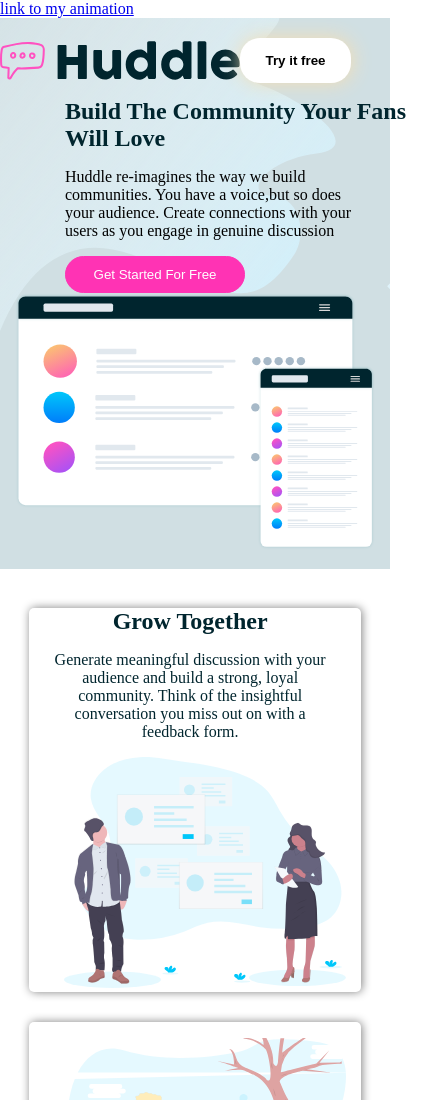
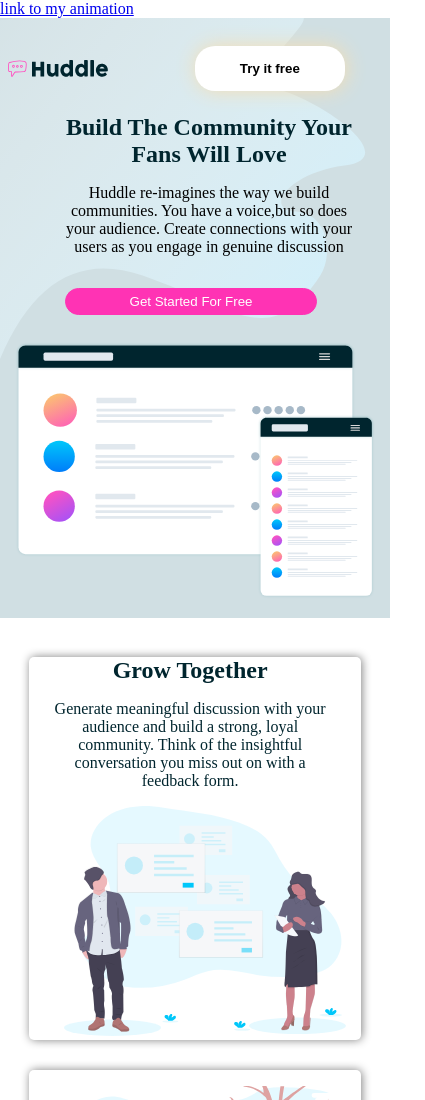
Before and after one commit to gift121/HUDDLE, a plain HTML site: page index.html in a window 390 px wide. Shown: the top 1100 px of the page, 425 px wide, since content can reach past the window. Drawn offline with Linux system fonts and the light colour scheme.

Commit message:
made my websites responsive

```diff
--- a/style.css
+++ b/style.css
@@ -16,11 +16,13 @@
 .fnav{
   display: flex;
   justify-content: space-between;
+  padding: 1em;
   color: hsl(192, 100%, 9%);
   align-items: center;
 }
 .fnav img{
   margin-top: 20px;
+  width: 150px;
 }
 .try{
   margin-right: 10%;
@@ -29,7 +31,7 @@
   border: none;
   border-radius: 20px;
   padding: 15px;
-  width: 200px;
+  width: 20%;
   margin-top: 20px;
 
 }
@@ -40,12 +42,14 @@
 }
 .one h1{
   margin-left: 50px;
-   width: 100%;
+  max-width: 250px;
+  font-size: 24px;
   color: hsl(192, 100%,9%);
 }
 .one p, .on{
   margin-top: 16px;
   margin-left: 50px;
+  max-width: 70%
 }
 .on{
   background-color: hsl(322, 100%, 60%);
@@ -251,28 +255,55 @@
 
    }
    /* media responsiveness */
-
-   @media screen and (max-width: 600px) and (min-width: 300px){
+   @media screen and (max-width: 490px){
+     .boxOne header .one p{
+      max-width: 80%;
+      text-align: center;
+      letter-spacing: 1;
+      margin-bottom: 2em;
+   }
+  }
+  @media screen and (max-width: 600px){
+    .fnav{
+      padding: 8px;
+    }
+    .fnav img{
+      width: 100px;
+    }
+    .fnav .try{
+      width: 40%;
+    }
+    header{
+      flex-direction: column;
+      align-items: center;
+      width: 100%;
+    }
+    header .one{
+      text-align: center;
+    }
+    header .one h1{
+      width: 100%;
+      max-width: 80%;
+    }
+    header .one p{
+      max-width: 400px;
+      width: 100%;
+      text-align: center;
+      letter-spacing: 1;
+      margin-bottom: 2em;
+   }
+   .on{
+      padding: 5px;
+      display: block;
+      width: 100%;
+      margin-bottom: 2em;
+   }
     .boxTwo{
-      display: flex;
       flex-direction: column;
       text-align: center;
       box-shadow: 1px 0px 10px 0px gray;
     }
-    .boxThree{
-      display: flex;
-      flex-direction: column;
-      text-align: center;
-
-    }
-    .boxThree{
-      display: flex;
-      flex-direction: column;
-      text-align:center;
-
-    }
-    .boxFour{
-      display: flex;
+    .boxThree, .boxFour{
       flex-direction: column;
       text-align: center;
 
@@ -285,16 +316,12 @@
       border-radius: 5px;
       width: 80%;
     }
-  header{
-     display: flex;
-     flex-direction: column;
+
 }
-   .on{
-     padding: 10px;
-     justify-content: center;
-     align-items: center;
+@media screen and (max-width: 490px){
+  header .one p{
+    width: 100%;
+    max-width: 300%;
   }
-   h1{
-     width: 80%;
+
 }
-}
```
Also changed, not shown: index.html (indentation only). Lines whose indentation alone changed are shown as unchanged.
